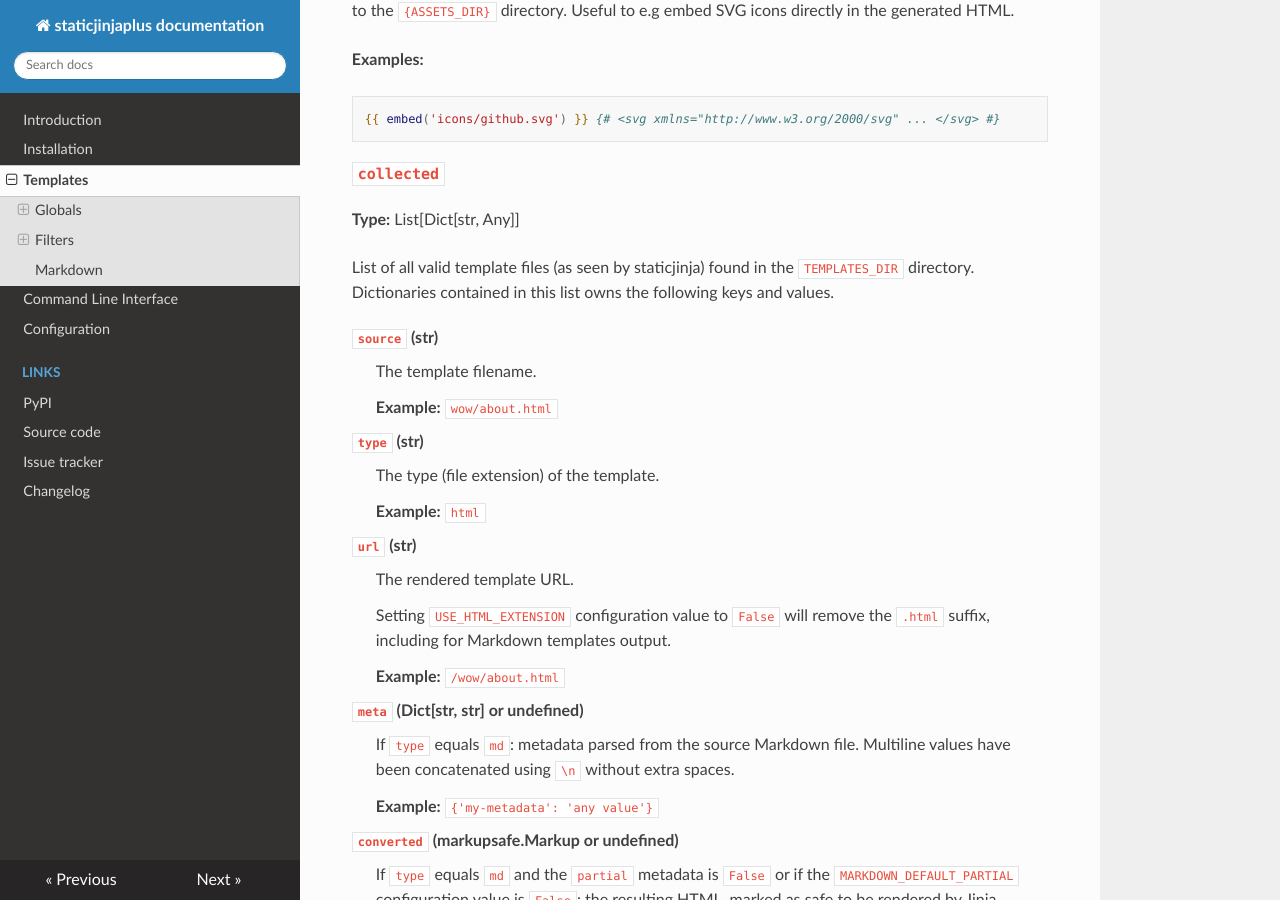
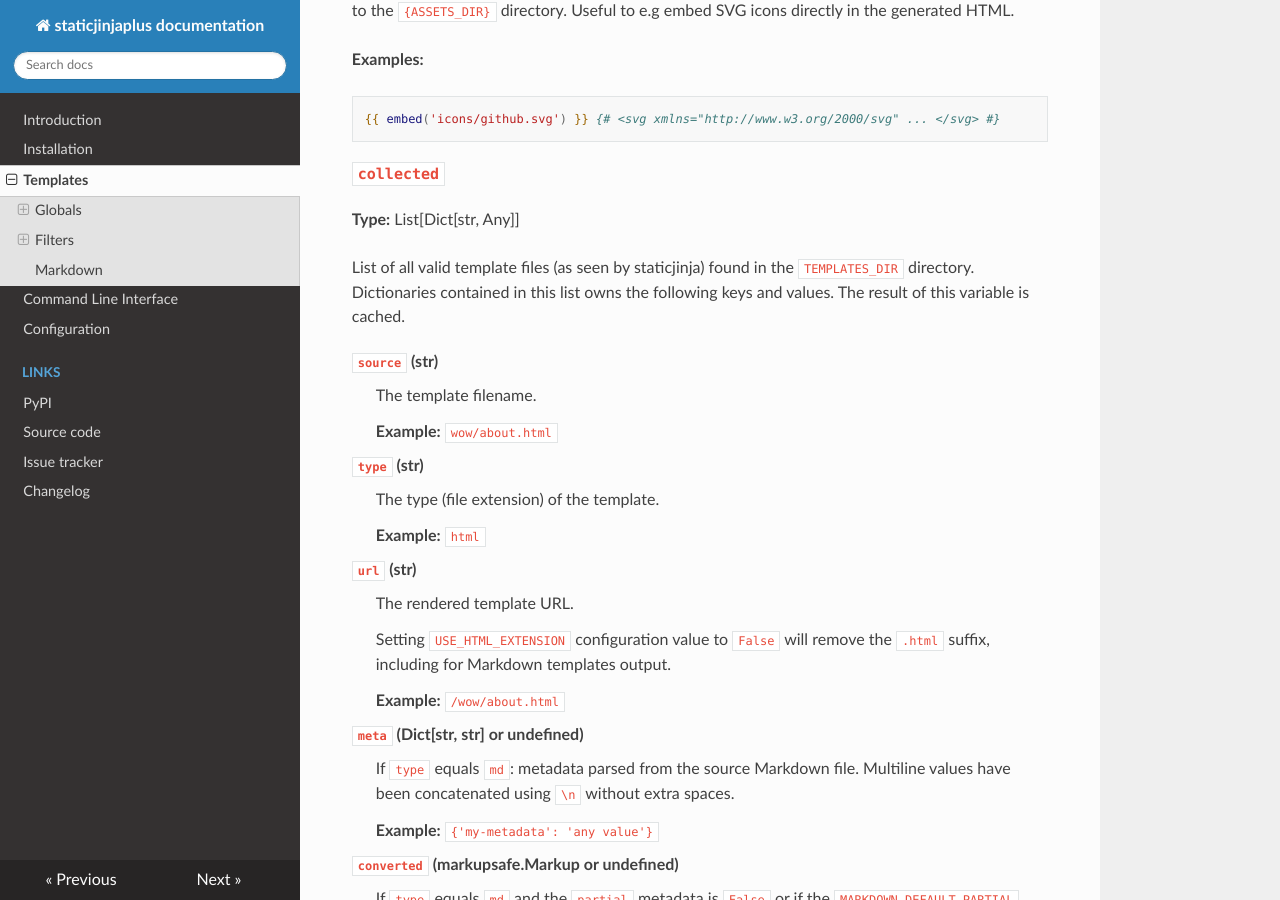
Before and after one commit to EpocDotFr/staticjinjaplus, an MkDocs documentation site: the page built from docs/templates.md, in a window 1280 px wide and 900 px high, scrolled down 1685 px. Built offline with MkDocs 1.6.1, drawn with Linux system fonts in a browser that asks for light colours.

Commit message:
Tell collected is cached

```diff
--- a/docs/templates.md
+++ b/docs/templates.md
@@ -76,7 +76,7 @@ Return the file content of the given file, marked as safe to be rendered by Jinj
 **Type:** List[Dict[str, Any]]
 
 List of all valid template files (as seen by staticjinja) found in the `TEMPLATES_DIR` directory. Dictionaries contained
-in this list owns the following keys and values.
+in this list owns the following keys and values. The result of this variable is cached.
 
 `source` (str)
 :   The template filename.
```
